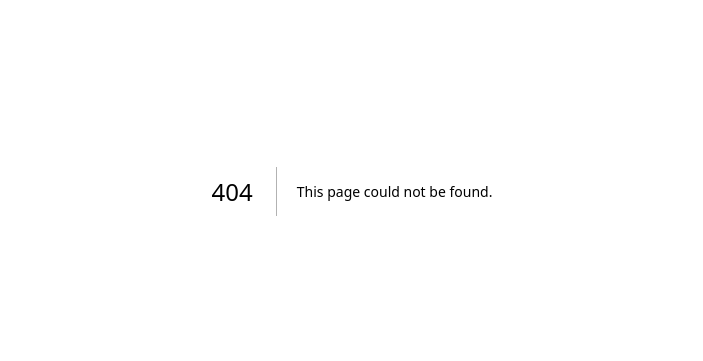
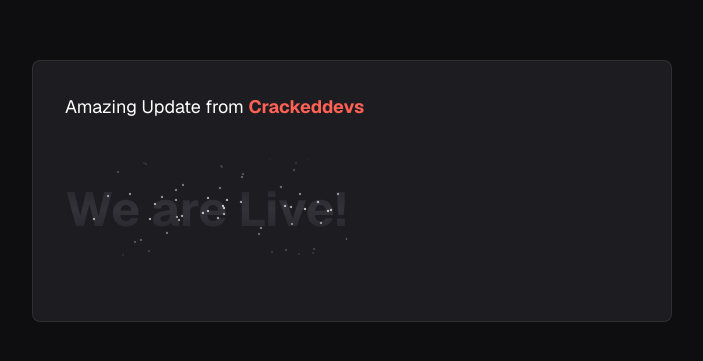
Before and after one commit to zshlabs/datewise, a Next.js app: page /cd in a window 1280 px wide. Before the commit this address had no page. Shown: the part 209-570 px from the top of the page, without its empty margins (288-991 px from the left). Built offline with nearby package versions, Linux system fonts and the light colour scheme.

Commit message:
ui: crackeddevs product hunt

```diff
--- /dev/null
+++ b/src/app/(public)/cd/page.tsx
@@ -0,0 +1,9 @@
+import { TextRevealCardPreview } from "../components/TextRevealCardPreview";
+
+export default function page() {
+  return (
+    <div>
+      <TextRevealCardPreview />
+    </div>
+  );
+}
--- /dev/null
+++ b/src/app/(public)/components/TextRevealCardPreview.tsx
@@ -0,0 +1,23 @@
+"use client";
+import React from "react";
+import {
+  TextRevealCard,
+  TextRevealCardTitle,
+} from "@/components/ui/text-reveal-card";
+
+export function TextRevealCardPreview() {
+  return (
+    <div className="flex items-center justify-center bg-[#0E0E10] h-[100vh]  w-full">
+      <TextRevealCard
+        text="We are Live!"
+        revealText="On Product Hunt"
+        className="self-center"
+      >
+        <TextRevealCardTitle>
+          Amazing Update from{" "}
+          <span className="font-bold text-[#FF6154]">Crackeddevs</span>
+        </TextRevealCardTitle>
+      </TextRevealCard>
+    </div>
+  );
+}
--- /dev/null
+++ b/src/components/ui/text-reveal-card.tsx
@@ -0,0 +1,181 @@
+"use client";
+import React, { useEffect, useRef, useState, memo } from "react";
+import { motion } from "framer-motion";
+import { twMerge } from "tailwind-merge";
+import { cn } from "@/lib/utils";
+import { IconBrandProducthunt } from "@tabler/icons-react";
+
+export const TextRevealCard = ({
+  text,
+  revealText,
+  children,
+  className,
+}: {
+  text: string;
+  revealText: string;
+  children?: React.ReactNode;
+  className?: string;
+}) => {
+  const [widthPercentage, setWidthPercentage] = useState(0);
+  const cardRef = useRef<HTMLDivElement | any>(null);
+  const [left, setLeft] = useState(0);
+  const [localWidth, setLocalWidth] = useState(0);
+  const [isMouseOver, setIsMouseOver] = useState(false);
+
+  useEffect(() => {
+    if (cardRef.current) {
+      const { left, width: localWidth } =
+        cardRef.current.getBoundingClientRect();
+      setLeft(left);
+      setLocalWidth(localWidth);
+    }
+  }, []);
+
+  function mouseMoveHandler(event: any) {
+    event.preventDefault();
+
+    const { clientX } = event;
+    if (cardRef.current) {
+      const relativeX = clientX - left;
+      setWidthPercentage((relativeX / localWidth) * 100);
+    }
+  }
+
+  function mouseLeaveHandler() {
+    setIsMouseOver(false);
+    setWidthPercentage(0);
+  }
+  function mouseEnterHandler() {
+    setIsMouseOver(true);
+  }
+
+  const rotateDeg = (widthPercentage - 50) * 0.1;
+  return (
+    <div
+      onMouseEnter={mouseEnterHandler}
+      onMouseLeave={mouseLeaveHandler}
+      onMouseMove={mouseMoveHandler}
+      ref={cardRef}
+      className={cn(
+        "bg-[#1d1c20] border border-white/[0.08] w-[40rem] rounded-lg p-8 relative overflow-hidden ",
+        className,
+      )}
+    >
+      {children}
+
+      <div className="h-40  relative flex items-center overflow-hidden">
+        <motion.div
+          style={{
+            width: "100%",
+          }}
+          animate={
+            isMouseOver
+              ? {
+                  opacity: widthPercentage > 0 ? 1 : 0,
+                  clipPath: `inset(0 ${100 - widthPercentage}% 0 0)`,
+                }
+              : {
+                  clipPath: `inset(0 ${100 - widthPercentage}% 0 0)`,
+                }
+          }
+          transition={isMouseOver ? { duration: 0 } : { duration: 0.4 }}
+          className="absolute bg-[#1d1c20] z-20  will-change-transform"
+        >
+          <div
+            style={{
+              display: "flex",
+              alignItems: "center",
+              justifyContent: "center",
+              textShadow: "4px 4px 15px rgba(0,0,0,0.5)",
+            }}
+            className="text-base text-center sm:text-[3rem] py-10 font-bold text-[#FF6154] bg-clip-text text-transparent bg-gradient-to-b from-white to-neutral-300"
+          >
+            <IconBrandProducthunt size={"80"} style={{ marginRight: "10px" }} />
+            {revealText}
+          </div>
+        </motion.div>
+        <motion.div
+          animate={{
+            left: `${widthPercentage}%`,
+            rotate: `${rotateDeg}deg`,
+            opacity: widthPercentage > 0 ? 1 : 0,
+          }}
+          transition={isMouseOver ? { duration: 0 } : { duration: 0.4 }}
+          className="h-40 w-[8px] bg-gradient-to-b from-transparent via-neutral-800 to-transparent absolute z-50 will-change-transform"
+        ></motion.div>
+
+        <div className=" text-center overflow-hidden [mask-image:linear-gradient(to_bottom,transparent,white,transparent)]">
+          <p className="text-base sm:text-[3rem] py-10 font-bold bg-clip-text text-transparent bg-[#323238]  ">
+            {text}
+          </p>
+          <MemoizedStars />
+        </div>
+      </div>
+    </div>
+  );
+};
+
+export const TextRevealCardTitle = ({
+  children,
+  className,
+}: {
+  children: React.ReactNode;
+  className?: string;
+}) => {
+  return (
+    <h2 className={twMerge("text-white text-lg mb-2", className)}>
+      {children}
+    </h2>
+  );
+};
+
+export const TextRevealCardDescription = ({
+  children,
+  className,
+}: {
+  children: React.ReactNode;
+  className?: string;
+}) => {
+  return (
+    <p className={twMerge("text-[#a9a9a9] text-sm", className)}>{children}</p>
+  );
+};
+
+const Stars = () => {
+  const randomMove = () => Math.random() * 4 - 2;
+  const randomOpacity = () => Math.random();
+  const random = () => Math.random();
+  return (
+    <div className="absolute inset-0">
+      {[...Array(140)].map((_, i) => (
+        <motion.span
+          key={`star-${i}`}
+          animate={{
+            top: `calc(${random() * 100}% + ${randomMove()}px)`,
+            left: `calc(${random() * 100}% + ${randomMove()}px)`,
+            opacity: randomOpacity(),
+            scale: [1, 1.2, 0],
+          }}
+          transition={{
+            duration: random() * 10 + 20,
+            repeat: Infinity,
+            ease: "linear",
+          }}
+          style={{
+            position: "absolute",
+            top: `${random() * 100}%`,
+            left: `${random() * 100}%`,
+            width: `2px`,
+            height: `2px`,
+            backgroundColor: "white",
+            borderRadius: "50%",
+            zIndex: 1,
+          }}
+          className="inline-block"
+        ></motion.span>
+      ))}
+    </div>
+  );
+};
+
+export const MemoizedStars = memo(Stars);
--- a/src/middleware.ts
+++ b/src/middleware.ts
@@ -5,7 +5,7 @@
 // See https://clerk.com/docs/references/nextjs/auth-middleware for more information about configuring your Middleware
 export default authMiddleware({
   // also public route /api/post/getAll
-  publicRoutes: ["/", "/auth/login", "/auth/register"],
+  publicRoutes: ["/", "/auth/login", "/auth/register", "/cd"],
 });
 
 export const config = {
```
